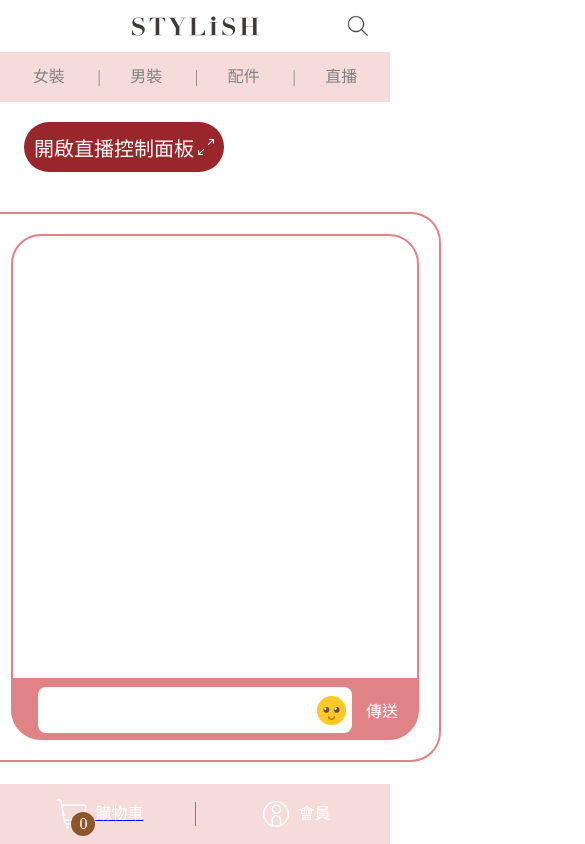
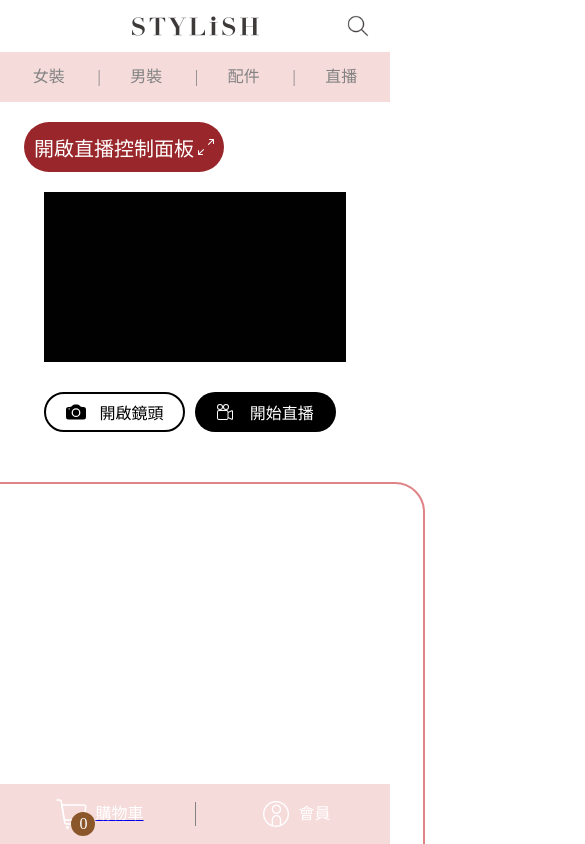
Before and after one commit to Orcus2021/Co-Work, a React (Create React App) app: page /streamer in a window 390 px wide. Shown: the top 844 px of the page, 585 px wide, since content can reach past the window. Built offline with nearby package versions, Linux system fonts and the light colour scheme; a web font is replaced by a local one.

Commit message:
Streamer mobile layout

```diff
--- a/src/pages/Livestream/Streamer.js
+++ b/src/pages/Livestream/Streamer.js
@@ -29,6 +29,9 @@ const CardStyle = styled.div`
   padding-top: 10px;
   color: white;
   background-color: #e08386;
+  @media screen and (max-width: 1279px) {
+    display: none;
+  }
 `;
 const VideoContainer = styled.div`
   width: 100%;
@@ -36,6 +39,9 @@ const VideoContainer = styled.div`
   flex-direction: row;
   align-items: center;
   justify-content: center;
+  @media screen and (max-width: 1279px) {
+    flex-direction: column;
+  }
 `;
 const LeftWrap = styled.div`
   display: flex;
@@ -51,8 +57,11 @@ const VideoBx = styled.div`
   border: 2.5px solid #e08386;
   border-right: none;
   border-radius: 30px 0 0 30px;
+  @media screen and (max-width: 1279px) {
+    border: 0;
+    height: auto;
+  }
 `;
-
 const BtnBx = styled.div`
   margin-top: 20px;
   width: 100%;
@@ -113,6 +122,9 @@ const ChatBx = styled.div`
   border: 2.5px solid #e08386;
   border-left: none;
   border-radius: 0px 30px 30px 0px;
+  @media screen and (max-width: 1279px) {
+    border: 0;
+  }
 `;
 const ChatContent = styled.div`
   width: 100%;
```
